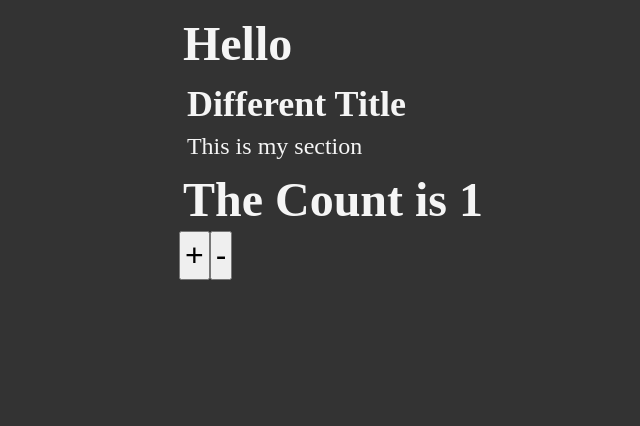
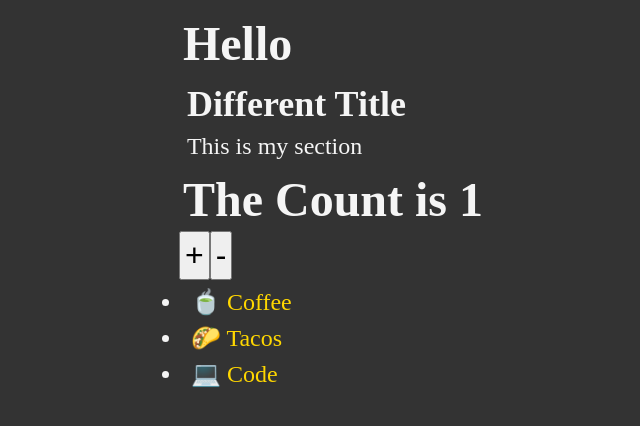
Before and after one commit to wakabibrian/react-typescript-project, a React (Vite) app: page / in a window 1280 px wide. Shown: the top 426 px of the page, without its empty margins (307-947 px from the left). Built offline with nearby package versions, Linux system fonts and the light colour scheme.

Commit message:
feat: Add Generics

```diff
--- a/src/App.tsx
+++ b/src/App.tsx
@@ -1,6 +1,7 @@
 import Heading from "./components/Heading";
 import Section from "./components/Section";
 import Counter from "./components/Counter";
+import List from "./components/List";
 
 import { useState } from "react";
 
@@ -12,6 +13,10 @@
       <Heading title="Hello" />
       <Section title="Different Title">This is my section</Section>
       <Counter setCount={setCount}>The Count is {count}</Counter>
+      <List
+        items={["🍵 Coffee", "🌮 Tacos", "💻 Code"]}
+        render={(item: string) => <span className="gold">{item}</span>}
+      />
     </>
   );
 }
--- /dev/null
+++ b/src/components/List.tsx
@@ -0,0 +1,18 @@
+import { ReactNode } from "react";
+
+interface ListProps<T> {
+  items: T[];
+  render: (item: T) => ReactNode;
+}
+
+const List = <T,>({ items, render }: ListProps<T>) => {
+  return (
+    <ul>
+      {items.map((item, i) => (
+        <li key={i}>{render(item)}</li>
+      ))}
+    </ul>
+  );
+};
+
+export default List;
```
